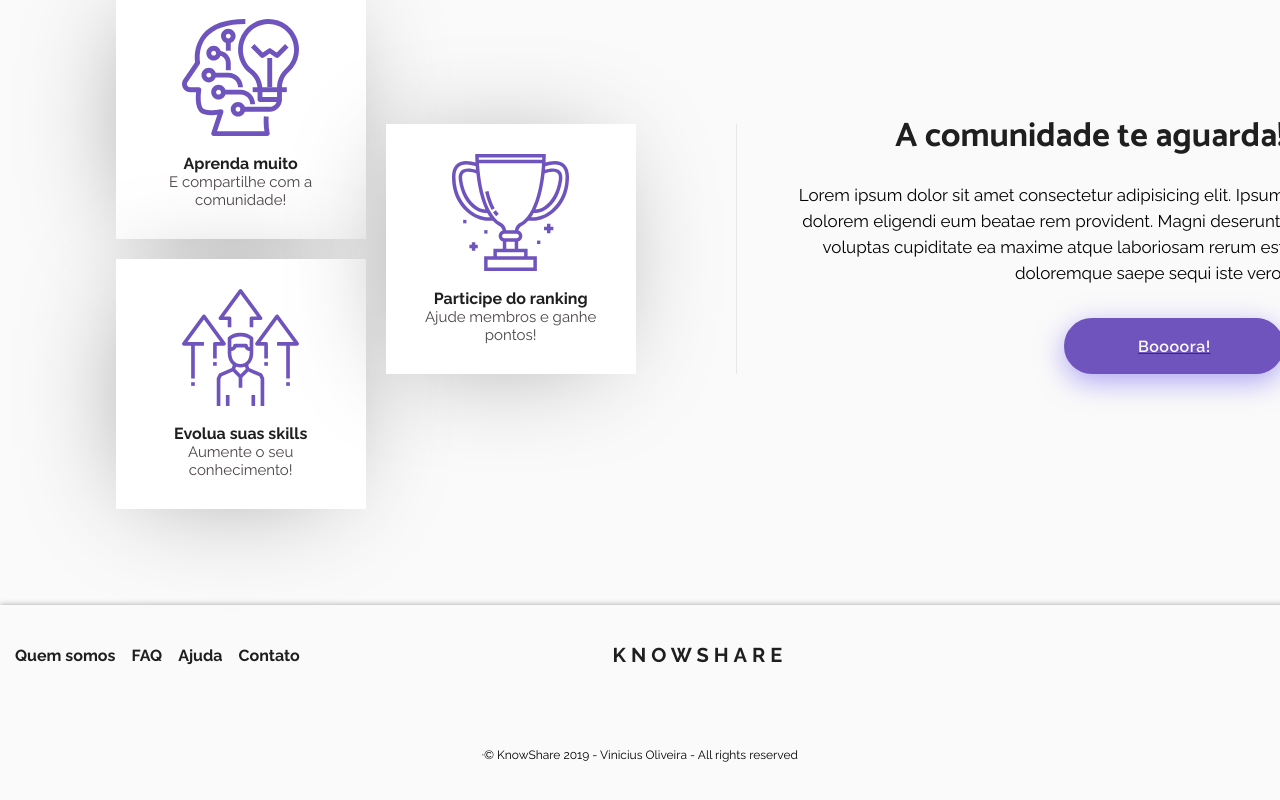
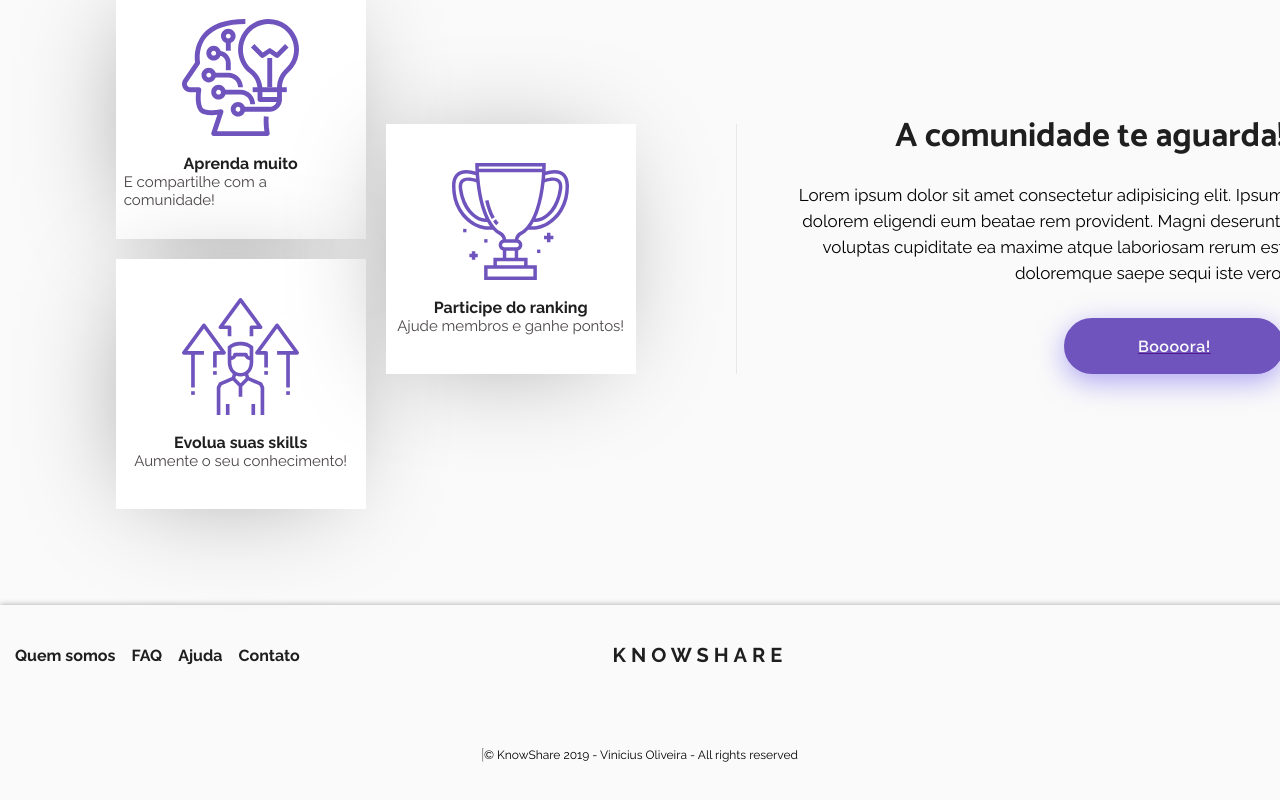
Before and after one commit to vinioo/knowshare-front, a React (Create React App) app: page / in a window 1280 px wide. Shown: the part 1570-2370 px from the top of the page. Built offline with nearby package versions, Linux system fonts and the light colour scheme; the HTML template or start-up script is replaced by a standard one.

Commit message:
Refactor components

```diff
--- a/src/components/Card/Card.css
+++ /dev/null
@@ -1,34 +0,0 @@
-.Card {
-  width: 100%;
-  height: 100%;
-  background: white;
-  -webkit-box-shadow: -8px 6px 111px -27px rgba(0, 0, 0, 0.39);
-  -moz-box-shadow: -8px 6px 111px -27px rgba(0, 0, 0, 0.39);
-  box-shadow: -8px 6px 111px -27px rgba(0, 0, 0, 0.39);
-  display: flex;
-  justify-content: center;
-  align-items: center;
-  flex-direction: column;
-  padding: 8px;
-}
-.CardImage {
-  width: 50%;
-  height: 50%;
-}
-.CardImage img {
-  width: 100%;
-  height: 100%;
-}
-.CardTitle {
-  margin-top: 18px !important;
-  padding: 0px 12px 0px 12px;
-  display: flex;
-  justify-content: center;
-  flex-direction: column;
-  text-align: center;
-  color: #1f1f1f;
-}
-.CardTitle p {
-  color: #4b4545;
-  font-size: 15px;
-}
--- a/src/components/Card/index.js
+++ b/src/components/Card/index.js
@@ -1,18 +1,18 @@
 import React from 'react';
-import './Card.css';
+import { Card, CardImage, CardTitle } from './styles';
 
 export default function index(props) {
   return (
     <>
-      <div className="Card">
-        <div className="CardImage">
+      <Card>
+        <CardImage>
           <img src={props.image} alt="" srcset="" />
-        </div>
-        <div className="CardTitle">
+        </CardImage>
+        <CardTitle>
           <h4>{props.title}</h4>
           <p>{props.children}</p>
-        </div>
-      </div>
+        </CardTitle>
+      </Card>
     </>
   );
 }
--- /dev/null
+++ b/src/components/Card/styles.js
@@ -0,0 +1,38 @@
+import styled from 'styled-components';
+
+export const Card = styled.div`
+  width: 100%;
+  height: 100%;
+  background: white;
+  -webkit-box-shadow: -8px 6px 111px -27px rgba(0, 0, 0, 0.39);
+  -moz-box-shadow: -8px 6px 111px -27px rgba(0, 0, 0, 0.39);
+  box-shadow: -8px 6px 111px -27px rgba(0, 0, 0, 0.39);
+  display: flex;
+  justify-content: center;
+  align-items: center;
+  flex-direction: column;
+  padding: 8px;
+`;
+export const CardImage = styled.div`
+  width: 50%;
+  height: 50%;
+  img {
+    width: 100%;
+    height: 100%;
+  }
+`;
+export const CardTitle = styled.div`
+  h4 {
+    margin-top: 18px !important;
+    padding: 0px 12px 0px 12px;
+    display: flex;
+    justify-content: center;
+    flex-direction: column;
+    text-align: center;
+    color: #1f1f1f;
+  }
+  p {
+    color: #4b4545;
+    font-size: 15px;
+  }
+`;
--- a/src/components/ContentPanel/ContentPanel.css
+++ /dev/null
@@ -1,15 +0,0 @@
-.floatButton{
-    border-radius: 50%;
-    width: 60px;
-    height: 60px;
-    position: fixed;
-    bottom: 28px;
-    right: 112px;
-    z-index: 1;
-    box-shadow: 0px 8px 28px rgba(134, 118, 251, 0.6);
-}
-
-.floatButton:hover {
-    transform: scale(0.9);
-    transition: all .2s ease-in-out;
-}
--- a/src/components/ContentPanel/index.js
+++ b/src/components/ContentPanel/index.js
@@ -1,21 +1,20 @@
 import React, { Component } from 'react';
 import SearchPanel from '../SearchPanel';
 import NavBottom from '../NavBottom';
-import Filter from '../Filter'
+import Filter from '../Filter';
 import Item from '../Item';
+import FloatButton from '../FloatButton';
 import Pagination from '../index/Pagination';
 
 import { Link } from 'react-router-dom';
 
-import addIcon from '../../images/add-circular-outlined-button.svg'
-import './ContentPanel.css';
 
 export default class ContentPanel extends Component {
   render() {
     return (
       <div className="contentPanel">
         <Link to="/newPost">
-                    <img src={addIcon} alt="" srcset="" className="floatButton"/>
+          <FloatButton />
         </Link>
         <NavBottom />
         <div className="container">
--- a/src/components/Filter/Filter.css
+++ b/src/components/Filter/Filter.css
@@ -3,7 +3,8 @@
   height: 6vh;
   min-height: 6vh;
   padding: 0 !important;
-  box-shadow: 0px 1px 1px rgba(190, 190, 190, 0.5), inset 0px 4px 4px rgba(0, 0, 0, 0.0);
+  box-shadow: 0px 1px 1px rgba(190, 190, 190, 0.5),
+    inset 0px 4px 4px rgba(0, 0, 0, 0);
   min-height: 40px;
 }
 .FilterContainer {
@@ -24,24 +25,24 @@
   text-decoration: none;
 }
 #filterSelect {
-  font-family: "Raleway", sans-serif;
+  font-family: 'Raleway', sans-serif;
   margin-left: 12px;
   width: 120px;
   height: 28px;
   background: transparent;
   border: none;
   box-shadow: 0 15px 10px -10px rgba(0, 0, 0, 0.1);
-  border: .5px solid rgba(190, 190, 190, 0.35) ;
+  border: 0.5px solid rgba(190, 190, 190, 0.35);
 }
 
 @media only screen and (max-width: 1200px) {
   .FilterContainer {
-      flex-direction: column;
-      flex-wrap: wrap;
+    flex-direction: column;
+    flex-wrap: wrap;
   }
   .FilterContainer a p {
-      font-size: 12px !important;
-      font-weight: 500;
-      color: #1f1f1f;
+    font-size: 12px !important;
+    font-weight: 500;
+    color: #1f1f1f;
   }
 }
--- /dev/null
+++ b/src/components/FloatButton/index.js
@@ -0,0 +1,8 @@
+import React from 'react';
+import addIcon from '../../images/add-circular-outlined-button.svg';
+
+import { FloatButton } from './styles';
+
+export default function index() {
+  return <FloatButton src={addIcon} alt="" srcset="" className="floatButton" />;
+}
--- /dev/null
+++ b/src/components/FloatButton/styles.js
@@ -0,0 +1,16 @@
+import styled from 'styled-components';
+
+export const FloatButton = styled.img`
+  border-radius: 50%;
+  width: 60px;
+  height: 60px;
+  position: fixed;
+  bottom: 28px;
+  right: 112px;
+  z-index: 1;
+  box-shadow: 0px 8px 28px rgba(134, 118, 251, 0.6);
+  &:hover {
+    transform: scale(0.9);
+    transition: all 0.2s ease-in-out;
+  }
+`;
--- a/src/components/Footer/index.js
+++ b/src/components/Footer/index.js
@@ -1,16 +1,17 @@
 import React from 'react';
-import './Footer.css';
 
-import linkedinIcon from '../../images/linkedin.svg'
-import facebookIcon from '../../images/facebook.svg'
-import instagramIcon from '../../images/instagram.svg'
+import { Footer, FooterItem, FooterList, FooterIcon, FooterBottom, FooterRow } from './styles'
 
-export default function Footer() {
+import linkedinIcon from '../../images/linkedin.svg';
+import facebookIcon from '../../images/facebook.svg';
+import instagramIcon from '../../images/instagram.svg';
+
+export default function index() {
   return (
-    <div className="container-full footer">
-      <div className="container footerRow">
-        <div className="footerItem">
-          <ul className="footerList">
+    <Footer className="container-full">
+      <FooterRow className="container">
+        <FooterItem>
+          <FooterList>
             <li>
               <h4>Quem somos</h4>
             </li>
@@ -24,21 +25,23 @@ export default function Footer() {
             <li>
               <h4>Contato</h4>
             </li>
-          </ul>
-        </div>
-        <div className=" footerItem logo"><h4>KnowShare</h4></div>
-        <div className=" footerItem ">
-            <img src={linkedinIcon} alt="" srcset="" className="footerIcon"/>
-            <img src={facebookIcon} alt="" srcset="" className="footerIcon"/>
-            <img src={instagramIcon} alt="" srcset="" className="footerIcon"/>
-
-
-        </div>
-      </div>
-      <div className="footerRow footerBottom">
-          <hr/>
-          <p>&copy; KnowShare  2019 - Vinicius Oliveira - All rights reserved</p>
-      </div>
-    </div>
+          </FooterList>
+        </FooterItem>
+        <FooterItem className="logo">
+          <h4>KnowShare</h4>
+        </FooterItem>
+        <FooterItem>
+          <FooterIcon src={linkedinIcon} alt="" srcset="" className="footerIcon" />
+          <FooterIcon src={facebookIcon} alt="" srcset="" className="footerIcon" />
+          <FooterIcon src={instagramIcon} alt="" srcset="" className="footerIcon" />
+        </FooterItem>
+      </FooterRow>
+      <FooterRow>
+      <FooterBottom>
+        <hr />
+        <p>&copy; KnowShare 2019 - Vinicius Oliveira - All rights reserved</p>
+      </FooterBottom>
+      </FooterRow>
+    </Footer>
   );
 }
--- /dev/null
+++ b/src/components/Footer/styles.js
@@ -0,0 +1,48 @@
+import styled from 'styled-components';
+
+export const Footer = styled.footer`
+  margin-top: 6rem;
+  background: #fafafa;
+  height: 200px;
+  box-shadow: 20px 20px 6px 20px rgba(0, 0, 0, 0.35);
+`;
+export const FooterItem = styled.div`
+  width: 33.33%;
+  text-align: left;
+  &:nth-child(1) {
+    text-align: left;
+  }
+  &:nth-child(2) h4 {
+    margin: 0 auto;
+  }
+  &:nth-child(3) {
+    text-align: right;
+  }
+`;
+export const FooterList = styled.ul`
+  list-style: none;
+  display: inline-flex;
+  li {
+    margin-right: 16px;
+    color: #1f1f1f;
+  }
+`;
+export const FooterIcon = styled.img`
+  width: 26px;
+  margin-left: 12px;
+`;
+export const FooterBottom = styled.div`
+  display: flex;
+  justify-content: center;
+
+  p {
+    font-size: 12px;
+  }
+`;
+export const FooterRow = styled.div`
+  height: 50%;
+  display: flex;
+  align-items: center;
+  display: flex;
+  justify-content: space-around;
+`;
```
Also changed, not shown: src/components/Button/styles.js (+5 -3 lines), src/components/Filter/index.js (+5 -22 lines). Lines whose indentation alone changed are shown as unchanged.
